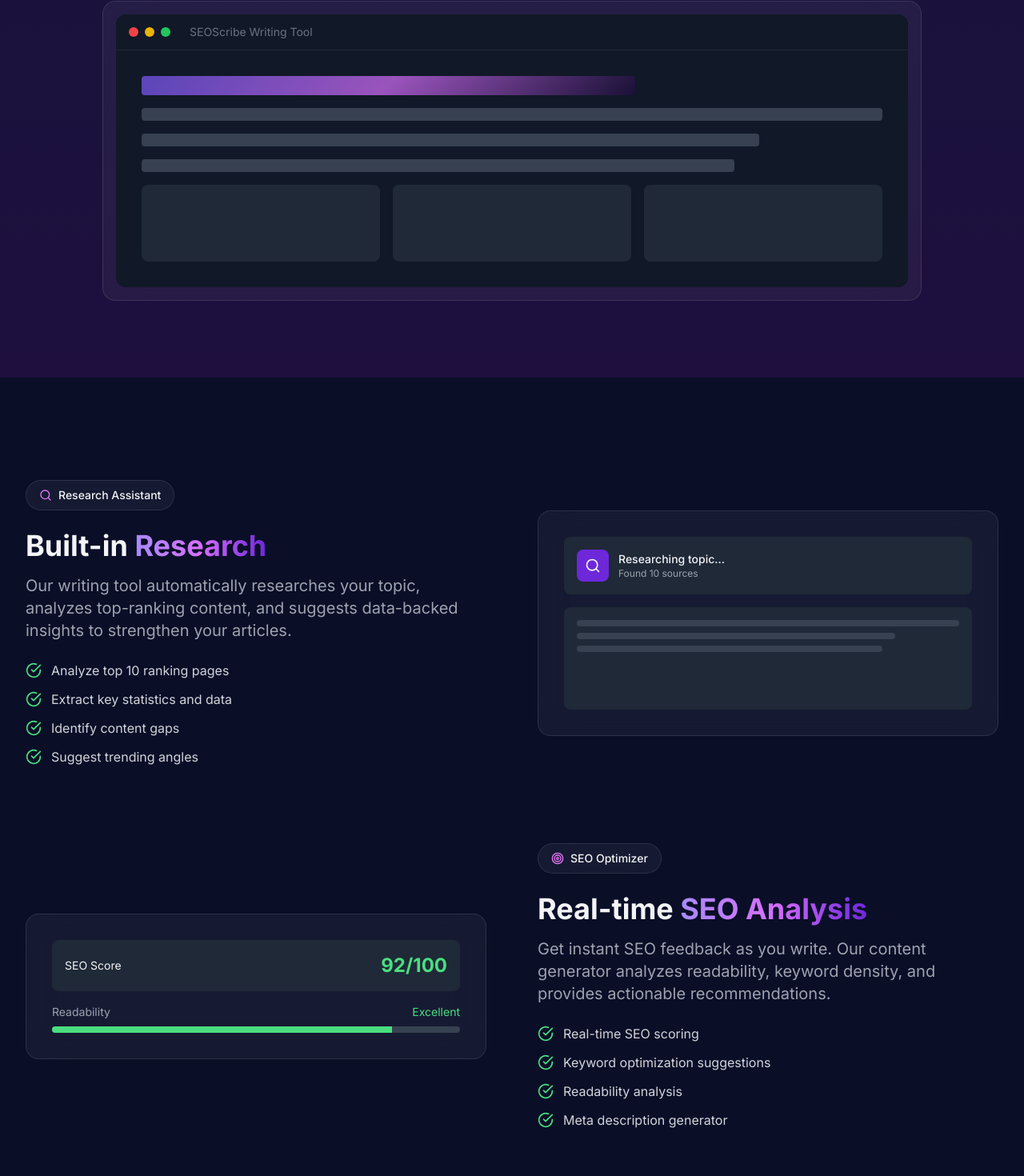
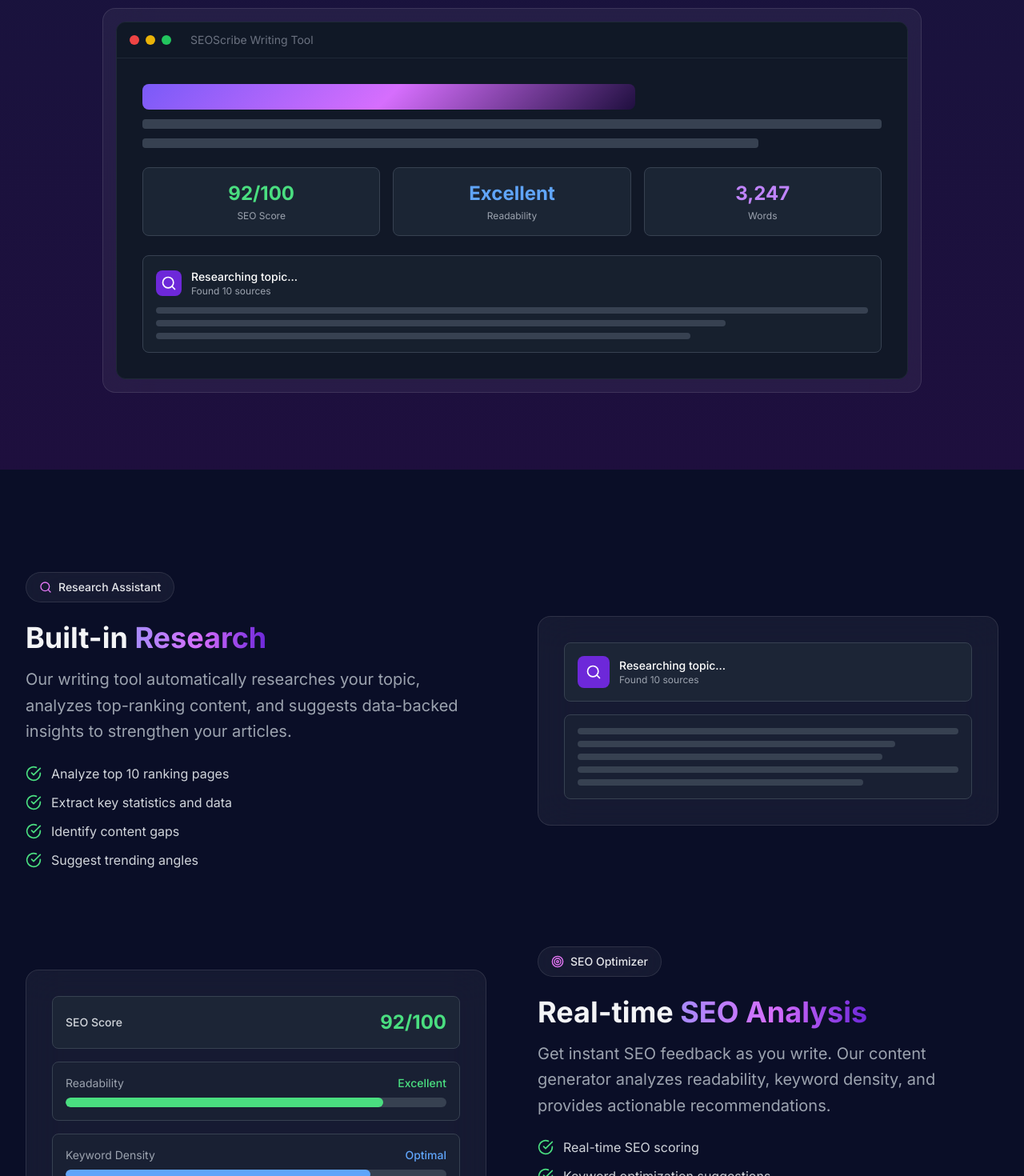
Before and after one commit to frankcouchman-bit/claud, a React (Vite) app: page /writing-tool in a window 1280 px wide. Shown: the part 525-1995 px from the top of the page at 80% size. Built offline with nearby package versions, Linux system fonts and the light colour scheme.

Commit message:
Update WritingTool.jsx

```diff
--- a/src/pages/WritingTool.jsx
+++ b/src/pages/WritingTool.jsx
@@ -44,7 +44,7 @@ export default function WritingTool() {
             >
               <div className="inline-flex items-center gap-2 px-4 py-2 rounded-full glass-card mb-6">
                 <Shield className="w-4 h-4 text-accent-400" />
-                <span className="text-sm font-medium">Enterprise-Grade Writing Tool</span>
+                <span className="text-sm font-medium text-gray-200">Enterprise-Grade Writing Tool</span>
               </div>
 
               <h1 className="text-5xl md:text-6xl font-bold mb-6 leading-tight">
@@ -52,7 +52,7 @@ export default function WritingTool() {
                 <br />for Content Creators
               </h1>
 
-              <p className="text-xl text-gray-300 mb-8">
+              <p className="text-xl text-gray-300 mb-8 leading-relaxed">
                 From idea to published article in minutes with our all-in-one writing tool. Research, write, optimize, and publish professional content faster than ever.
               </p>
 
@@ -74,16 +74,17 @@ export default function WritingTool() {
             </motion.div>
           </div>
 
-          {/* Interactive Demo Preview */}
+          {/* Fixed Interactive Demo Preview with Visible Content */}
           <motion.div
             initial={{ opacity: 0, y: 40 }}
             animate={{ opacity: 1, y: 0 }}
             transition={{ duration: 0.8, delay: 0.3 }}
             className="max-w-5xl mx-auto"
           >
-            <div className="glass-card p-4 rounded-2xl">
-              <div className="bg-gray-900 rounded-xl overflow-hidden">
-                <div className="flex items-center gap-2 px-4 py-3 border-b border-gray-800">
+            <div className="glass-card p-4 rounded-2xl border border-white/10">
+              <div className="bg-gray-900 rounded-xl overflow-hidden border border-gray-800">
+                {/* Browser Chrome */}
+                <div className="flex items-center gap-2 px-4 py-3 border-b border-gray-800 bg-gray-900/50">
                   <div className="flex gap-2">
                     <div className="w-3 h-3 rounded-full bg-red-500"></div>
                     <div className="w-3 h-3 rounded-full bg-yellow-500"></div>
@@ -91,15 +92,46 @@ export default function WritingTool() {
                   </div>
                   <div className="text-sm text-gray-500 ml-4">SEOScribe Writing Tool</div>
                 </div>
-                <div className="p-8 space-y-4">
-                  <div className="h-6 bg-gradient-primary rounded w-2/3 animate-pulse"></div>
-                  <div className="h-4 bg-gray-700 rounded w-full"></div>
-                  <div className="h-4 bg-gray-700 rounded w-5/6"></div>
-                  <div className="h-4 bg-gray-700 rounded w-4/5"></div>
-                  <div className="grid grid-cols-3 gap-4 mt-8">
-                    <div className="h-24 bg-gray-800 rounded-lg"></div>
-                    <div className="h-24 bg-gray-800 rounded-lg"></div>
-                    <div className="h-24 bg-gray-800 rounded-lg"></div>
+
+                {/* Content Area with Visible Elements */}
+                <div className="p-8 space-y-6">
+                  {/* Title Section */}
+                  <div className="space-y-3">
+                    <div className="h-8 bg-gradient-primary rounded-lg w-2/3"></div>
+                    <div className="h-3 bg-gray-700 rounded w-full"></div>
+                    <div className="h-3 bg-gray-700 rounded w-5/6"></div>
+                  </div>
+
+                  {/* Tool Cards with Labels */}
+                  <div className="grid grid-cols-3 gap-4">
+                    {[
+                      { label: 'SEO Score', value: '92/100', color: 'text-green-400' },
+                      { label: 'Readability', value: 'Excellent', color: 'text-blue-400' },
+                      { label: 'Words', value: '3,247', color: 'text-purple-400' },
+                    ].map((item, i) => (
+                      <div key={i} className="p-4 bg-gray-800/80 rounded-lg border border-gray-700 text-center">
+                        <div className={`text-2xl font-bold ${item.color} mb-1`}>{item.value}</div>
+                        <div className="text-xs text-gray-400">{item.label}</div>
+                      </div>
+                    ))}
+                  </div>
+
+                  {/* Research Section with Content */}
+                  <div className="p-4 bg-gray-800/50 rounded-lg border border-gray-700">
+                    <div className="flex items-center gap-3 mb-3">
+                      <div className="w-8 h-8 rounded-lg bg-primary-600 flex items-center justify-center">
+                        <Search className="w-5 h-5 text-white" />
+                      </div>
+                      <div>
+                        <div className="text-sm font-medium text-white">Researching topic...</div>
+                        <div className="text-xs text-gray-400">Found 10 sources</div>
+                      </div>
+                    </div>
+                    <div className="space-y-2">
+                      <div className="h-2 bg-gray-700 rounded w-full"></div>
+                      <div className="h-2 bg-gray-700 rounded w-4/5"></div>
+                      <div className="h-2 bg-gray-700 rounded w-3/4"></div>
+                    </div>
                   </div>
                 </div>
               </div>
@@ -108,7 +140,7 @@ export default function WritingTool() {
         </div>
       </section>
 
-      {/* Feature Spotlight */}
+      {/* Feature Spotlight - Research */}
       <section className="section-padding">
         <div className="container-custom">
           <div className="grid lg:grid-cols-2 gap-16 items-center mb-24">
@@ -119,12 +151,12 @@ export default function WritingTool() {
             >
               <div className="inline-flex items-center gap-2 px-4 py-2 rounded-full glass-card mb-6">
                 <Search className="w-4 h-4 text-accent-400" />
-                <span className="text-sm font-medium">Research Assistant</span>
+                <span className="text-sm font-medium text-gray-200">Research Assistant</span>
               </div>
               <h2 className="text-4xl font-bold mb-4">
                 Built-in <span className="text-gradient">Research</span>
               </h2>
-              <p className="text-xl text-gray-400 mb-6">
+              <p className="text-xl text-gray-400 mb-6 leading-relaxed">
                 Our writing tool automatically researches your topic, analyzes top-ranking content, and suggests data-backed insights to strengthen your articles.
               </p>
               <ul className="space-y-3">
@@ -142,50 +174,66 @@ export default function WritingTool() {
               </ul>
             </motion.div>
 
+            {/* Fixed Research Card with Visible Content */}
             <motion.div
               initial={{ opacity: 0, x: 20 }}
               whileInView={{ opacity: 1, x: 0 }}
               viewport={{ once: true }}
-              className="glass-card p-8"
+              className="glass-card p-8 border border-white/10"
             >
               <div className="space-y-4">
-                <div className="flex items-center gap-3 p-4 bg-gray-800 rounded-lg">
-                  <div className="w-10 h-10 rounded-lg bg-primary-600 flex items-center justify-center">
-                    <Search className="w-5 h-5" />
+                <div className="flex items-center gap-3 p-4 bg-gray-800/80 rounded-lg border border-gray-700">
+                  <div className="w-10 h-10 rounded-lg bg-primary-600 flex items-center justify-center flex-shrink-0">
+                    <Search className="w-5 h-5 text-white" />
                   </div>
                   <div className="flex-1">
-                    <div className="text-sm font-medium">Researching topic...</div>
+                    <div className="text-sm font-medium text-white">Researching topic...</div>
                     <div className="text-xs text-gray-400">Found 10 sources</div>
                   </div>
                 </div>
-                <div className="h-32 bg-gray-800 rounded-lg p-4">
-                  <div className="h-2 bg-gray-700 rounded w-full mb-2"></div>
-                  <div className="h-2 bg-gray-700 rounded w-5/6 mb-2"></div>
-                  <div className="h-2 bg-gray-700 rounded w-4/5"></div>
+                <div className="p-4 bg-gray-800/50 rounded-lg border border-gray-700">
+                  <div className="space-y-2">
+                    <div className="h-2 bg-gray-700 rounded w-full"></div>
+                    <div className="h-2 bg-gray-700 rounded w-5/6"></div>
+                    <div className="h-2 bg-gray-700 rounded w-4/5"></div>
+                    <div className="h-2 bg-gray-700 rounded w-full"></div>
+                    <div className="h-2 bg-gray-700 rounded w-3/4"></div>
+                  </div>
                 </div>
               </div>
             </motion.div>
           </div>
 
+          {/* Feature Spotlight - SEO */}
           <div className="grid lg:grid-cols-2 gap-16 items-center">
+            {/* Fixed SEO Card with Visible Labels */}
             <motion.div
               initial={{ opacity: 0, x: -20 }}
               whileInView={{ opacity: 1, x: 0 }}
               viewport={{ once: true }}
-              className="order-2 lg:order-1 glass-card p-8"
+              className="order-2 lg:order-1 glass-card p-8 border border-white/10"
             >
               <div className="space-y-4">
-                <div className="flex items-center justify-between p-4 bg-gray-800 rounded-lg">
-                  <span className="text-sm">SEO Score</span>
+                <div className="flex items-center justify-between p-4 bg-gray-800/80 rounded-lg border border-gray-700">
+                  <span className="text-sm text-gray-300 font-medium">SEO Score</span>
                   <span className="text-2xl font-bold text-green-400">92/100</span>
                 </div>
-                <div className="space-y-2">
-                  <div className="flex justify-between text-sm">
+                <div className="space-y-2 p-4 bg-gray-800/50 rounded-lg border border-gray-700">
+                  <div className="flex justify-between text-sm mb-2">
                     <span className="text-gray-400">Readability</span>
-                    <span className="text-green-400">Excellent</span>
+                    <span className="text-green-400 font-medium">Excellent</span>
                   </div>
-                  <div className="h-2 bg-gray-700 rounded-full overflow-hidden">
-                    <div className="h-full bg-green-400 w-5/6"></div>
+                  <div className="h-3 bg-gray-700 rounded-full overflow-hidden">
+                    <div className="h-full bg-green-400 w-5/6 rounded-full"></div>
+                  </div>
+                </div>
+                <div className="space-y-2 p-4 bg-gray-800/50 rounded-lg border border-gray-700">
+                  <div className="flex justify-between text-sm mb-2">
+                    <span className="text-gray-400">Keyword Density</span>
+                    <span className="text-blue-400 font-medium">Optimal</span>
+                  </div>
+                  <div className="h-3 bg-gray-700 rounded-full overflow-hidden">
+                    <div className="h-full bg-blue-400 w-4/5 rounded-full"></div>
                   </div>
                 </div>
               </div>
@@ -199,12 +247,12 @@ export default function WritingTool() {
             >
               <div className="inline-flex items-center gap-2 px-4 py-2 rounded-full glass-card mb-6">
                 <Target className="w-4 h-4 text-accent-400" />
-                <span className="text-sm font-medium">SEO Optimizer</span>
+                <span className="text-sm font-medium text-gray-200">SEO Optimizer</span>
               </div>
               <h2 className="text-4xl font-bold mb-4">
                 Real-time <span className="text-gradient">SEO Analysis</span>
               </h2>
-              <p className="text-xl text-gray-400 mb-6">
+              <p className="text-xl text-gray-400 mb-6 leading-relaxed">
                 Get instant SEO feedback as you write. Our content generator analyzes readability, keyword density, and provides actionable recommendations.
               </p>
               <ul className="space-y-3">
@@ -240,9 +288,9 @@ export default function WritingTool() {
               <table className="w-full">
                 <thead>
                   <tr className="border-b border-gray-800">
-                    <th className="text-left p-4">Feature</th>
-                    <th className="text-center p-4">SEOScribe</th>
-                    <th className="text-center p-4">Others</th>
+                    <th className="text-left p-4 text-white font-bold">Feature</th>
+                    <th className="text-center p-4 text-white font-bold">SEOScribe</th>
+                    <th className="text-center p-4 text-white font-bold">Others</th>
                   </tr>
                 </thead>
                 <tbody>
```
